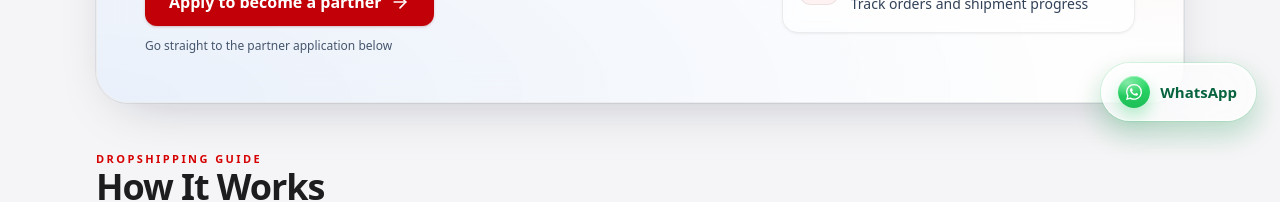
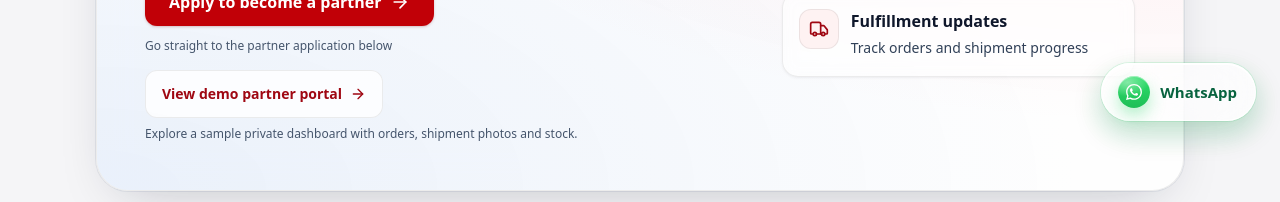
Before and after one commit to g0tPaid/sevencolortrading, a Next.js app: page /dropshipping in a window 1280 px wide. Shown: the part 655-857 px from the top of the page. Built offline with nearby package versions, Linux system fonts and the light colour scheme; no server answers; a web font is replaced by a local one.

Commit message:
Link sample partner portal from dropshipping page

```diff
--- a/src/app/(marketing)/dropshipping/page.tsx
+++ b/src/app/(marketing)/dropshipping/page.tsx
@@ -61,6 +61,10 @@ export default function DropshippingPage() {
                 <ArrowRight className="h-5 w-5 shrink-0" aria-hidden="true" />
               </a>
               <p className="mt-3 text-xs text-slate-600">Go straight to the partner application below</p>
+              <Link href="/dropshipping/demo" className="mt-4 inline-flex min-h-12 w-full items-center justify-center gap-2 rounded-xl border border-red-200 bg-white/80 px-4 py-3 text-center text-sm font-bold text-red-800 transition-colors hover:bg-red-50 focus-visible:outline-2 focus-visible:outline-offset-4 focus-visible:outline-red-800 sm:w-auto">
+                View demo partner portal <ArrowRight className="h-4 w-4" aria-hidden="true" />
+              </Link>
+              <p className="mt-2 text-xs text-slate-600">Explore a sample private dashboard with orders, shipment photos and stock.</p>
             </div>
             <div className="grid gap-3 md:grid-cols-3 lg:grid-cols-1">
               {[
```
